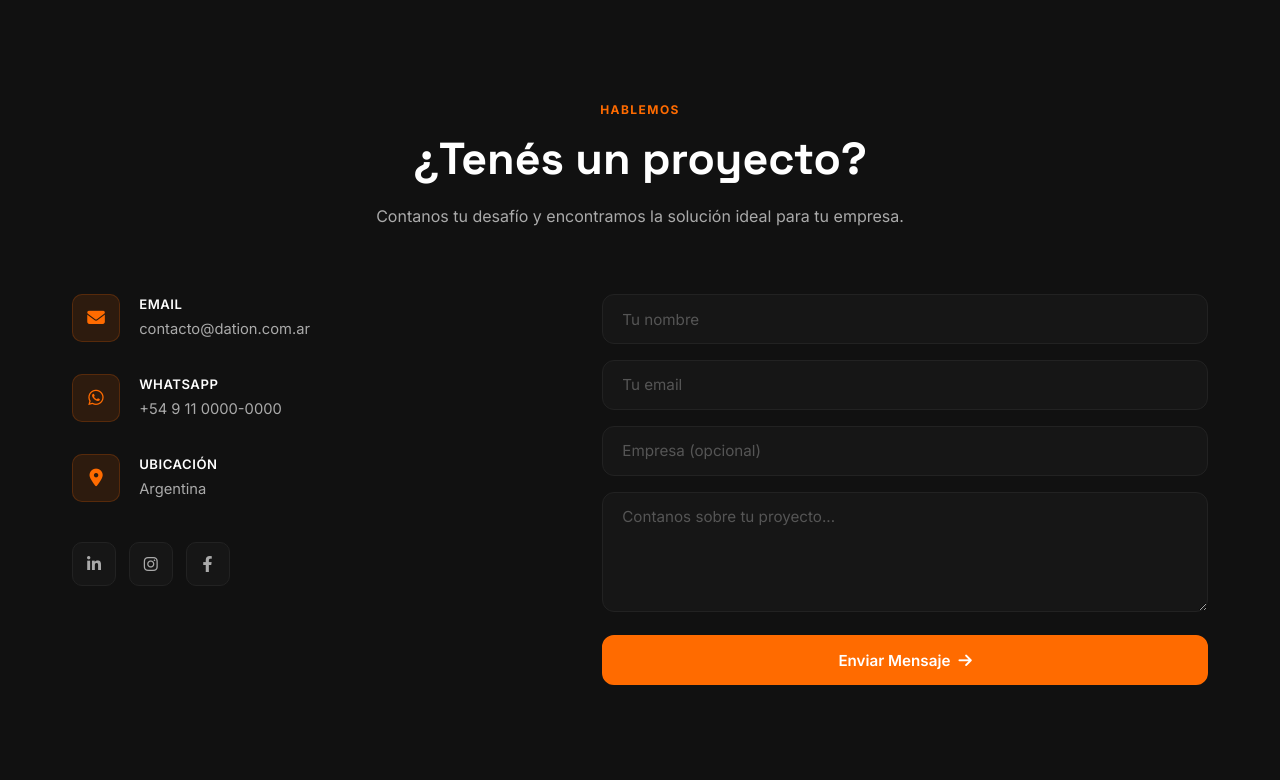
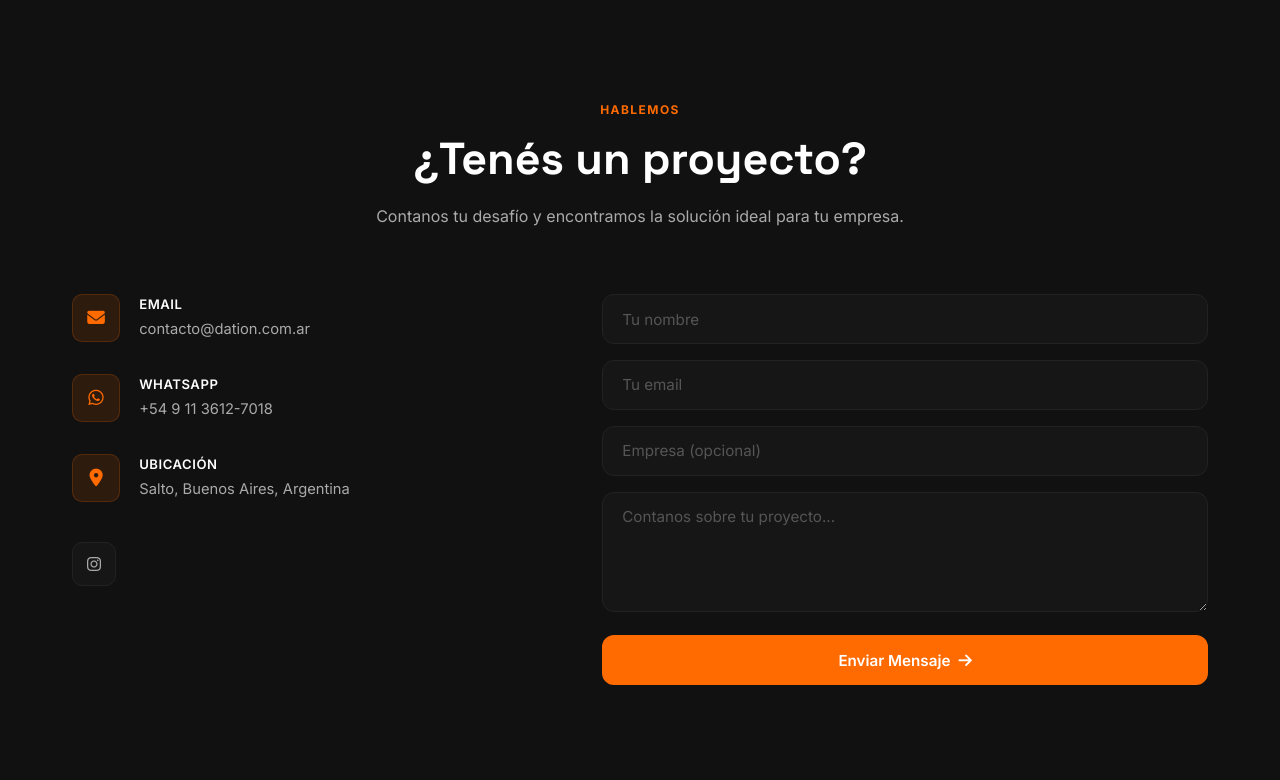
Before and after one commit to andresdation-stack/dation-prueba, a Flask app: page / in a window 1280 px wide. Shown: the part 2772-3552 px from the top of the page. Run offline with Flask 3, Linux system fonts and the light colour scheme.

Commit message:
Contacto: agregar datos reales de Dation (WhatsApp, ubicación e Instagram)
Co-Authored-By: Claude Sonnet 4.6 <noreply@anthropic.com>

```diff
--- a/templates/index.html
+++ b/templates/index.html
@@ -184,20 +184,18 @@
                         <div class="contact-icon"><i class="fab fa-whatsapp"></i></div>
                         <div>
                             <h4>WhatsApp</h4>
-                            <p>+54 9 11 0000-0000</p>
+                            <p>+54 9 11 3612-7018</p>
                         </div>
                     </div>
                     <div class="contact-item">
                         <div class="contact-icon"><i class="fas fa-map-marker-alt"></i></div>
                         <div>
                             <h4>Ubicación</h4>
-                            <p>Argentina</p>
+                            <p>Salto, Buenos Aires, Argentina</p>
                         </div>
                     </div>
                     <div class="social-links">
-                        <a href="#" class="social-btn" aria-label="LinkedIn"><i class="fab fa-linkedin-in"></i></a>
-                        <a href="#" class="social-btn" aria-label="Instagram"><i class="fab fa-instagram"></i></a>
-                        <a href="#" class="social-btn" aria-label="Facebook"><i class="fab fa-facebook-f"></i></a>
+                        <a href="https://www.instagram.com/dation_arg/" class="social-btn" aria-label="Instagram" target="_blank" rel="noopener noreferrer"><i class="fab fa-instagram"></i></a>
                     </div>
                 </div>
                 <form class="contact-form reveal" id="contactForm">
```
